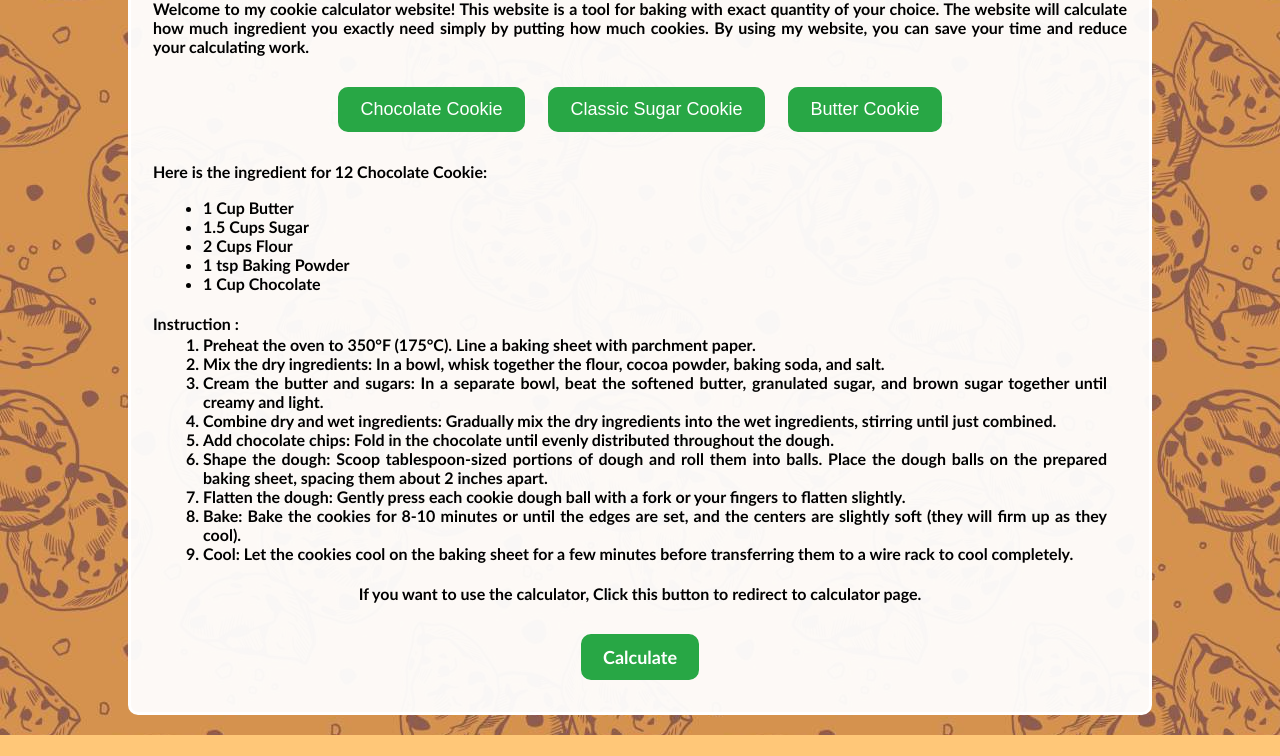
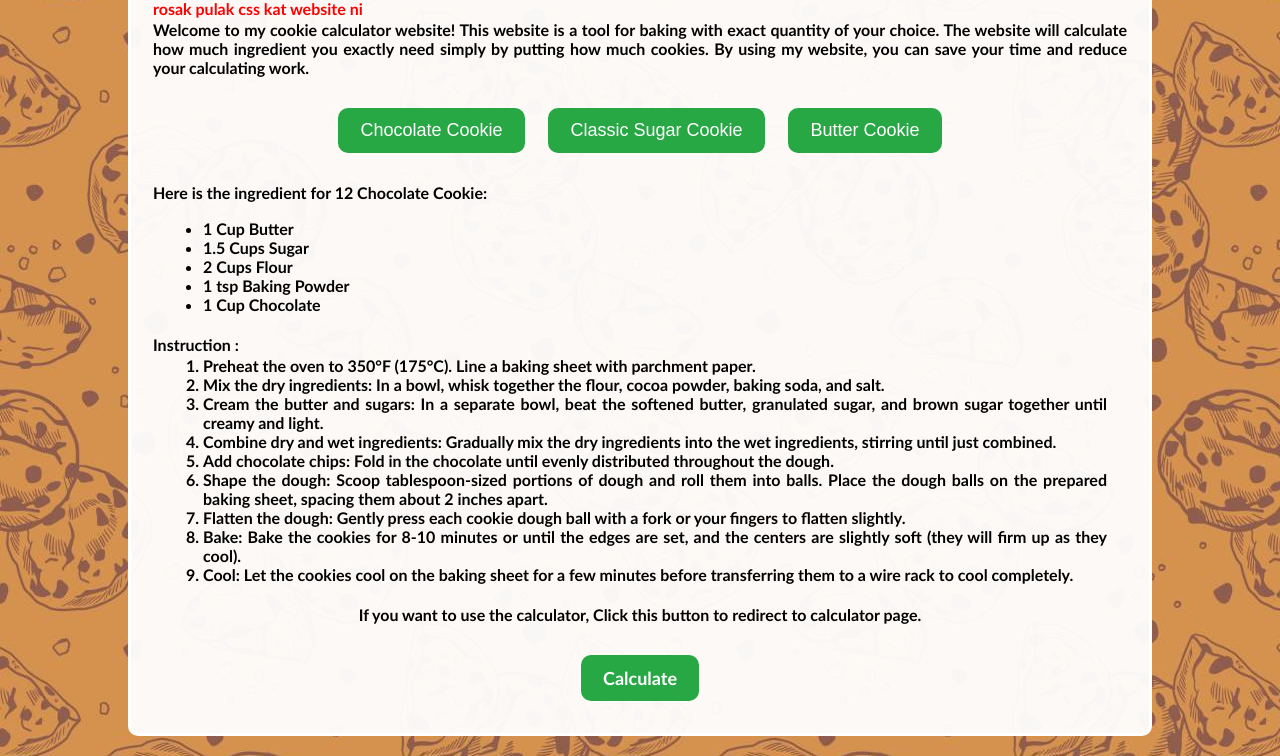
Before and after one commit to RifHuzern/CookieCalculator, a plain HTML site: page index.html in a window 1280 px wide. Shown: the part 167-923 px from the top of the page. Before the commit the page ends 902 px from the top, so only its background shows below. Drawn offline with Linux system fonts and the light colour scheme.

Commit message:
Update index.html

```diff
--- a/index.html
+++ b/index.html
@@ -38,6 +38,9 @@
     <h1>About</h1>
 
     <table class="tata">
+        <tr style="color: red;">
+            <th>rosak pulak css kat website ni</th>
+        </tr>
         <tr>
             <th>Welcome to my cookie calculator website! This website is a tool for baking with exact quantity of your choice. The website will calculate how much ingredient you exactly need simply by putting how much cookies. By using my website, you can save your time and reduce your calculating work.</th>
         </tr>
```
